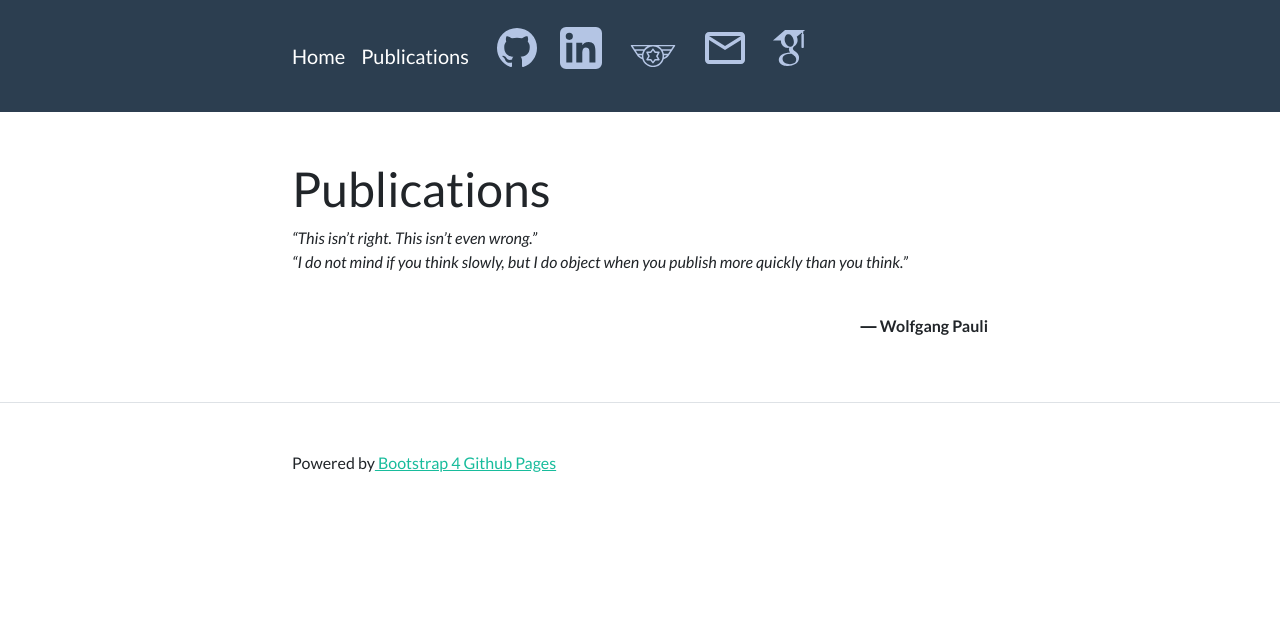
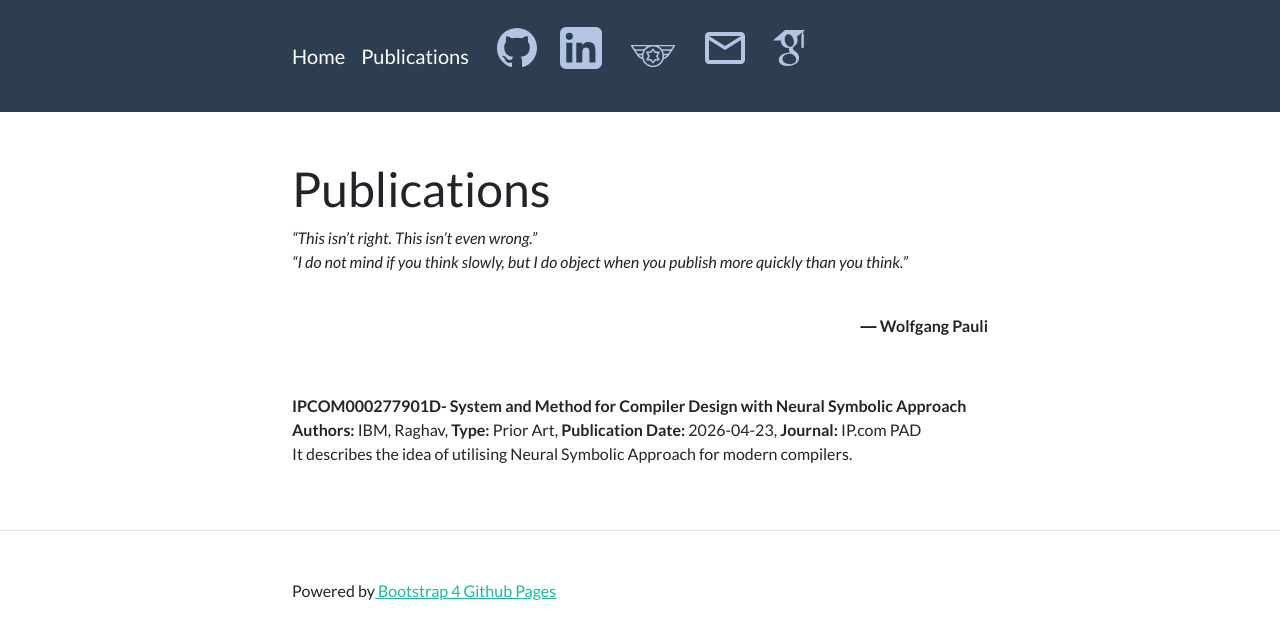
Before and after one commit to Raghav-Bell/Raghav-Bell.github.io, a Jekyll site: the page built from publications.md, in a window 1280 px wide. Shown: the top 639 px of the page. Built offline with Jekyll 4.4.1, drawn with Linux system fonts in a browser that asks for light colours.

Commit message:
Update publications.md
Defensive publication

```diff
--- a/publications.md
+++ b/publications.md
@@ -5,3 +5,13 @@ title: Publications
 <i>“This isn't right. This isn't even wrong.”</i>
 <br><i>“I do not mind if you think slowly, but I do object when you publish more quickly than you think.”</i>
   <p align ="right"> <br> <b>― Wolfgang Pauli </b> </p>
+  <br>
+  <dl>
+  <dt>IPCOM000277901D- System and Method for Compiler Design with Neural Symbolic Approach</dt>
+  <dd>
+      <b>Authors:</b> IBM, Raghav, <b>Type:</b> Prior Art, <b>Publication Date:</b> 2026-04-23, <b>Journal:</b> IP.com PAD
+
+  <br>
+  It describes the idea of utilising Neural Symbolic Approach for modern compilers.
+  </dd>
+  </dl>
```
